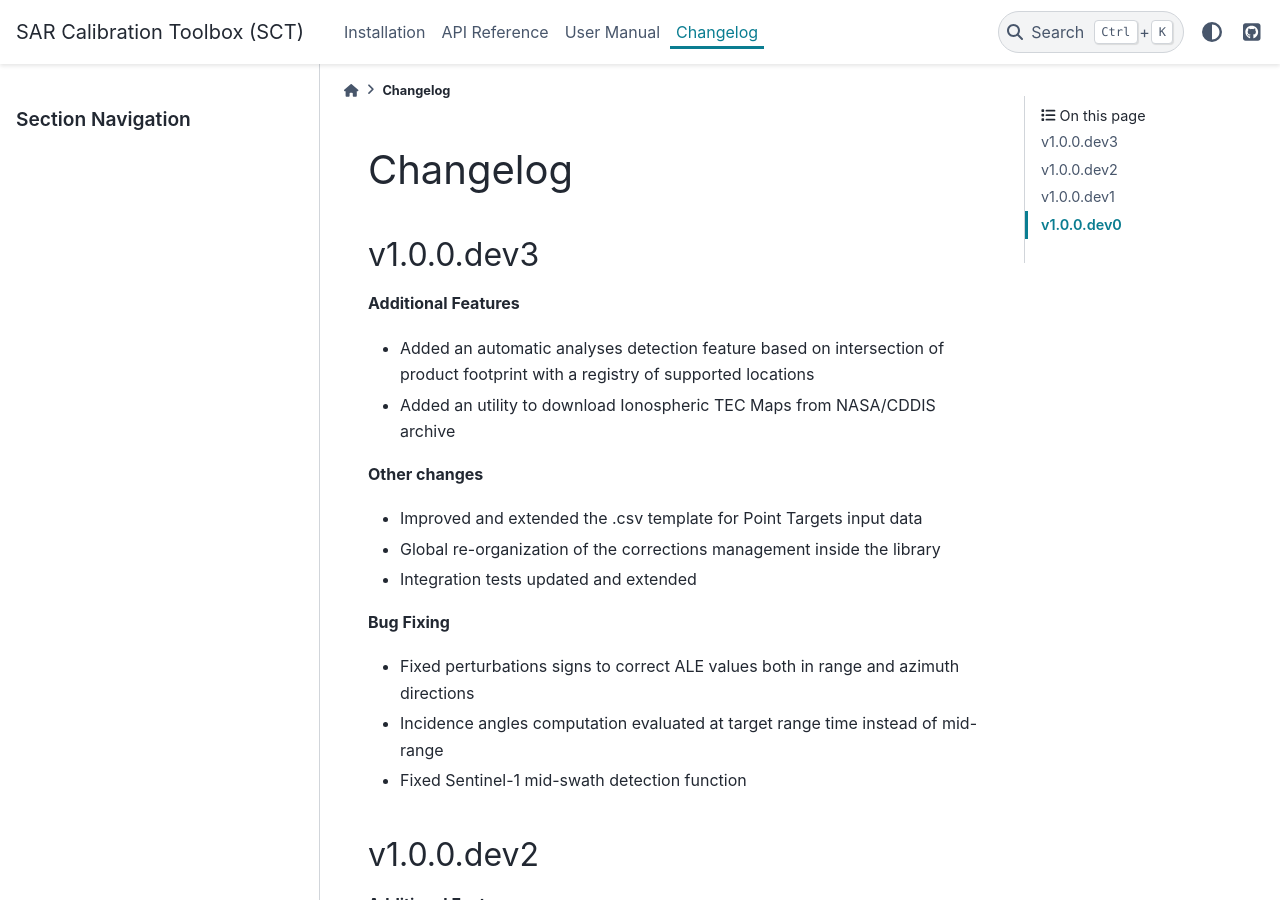
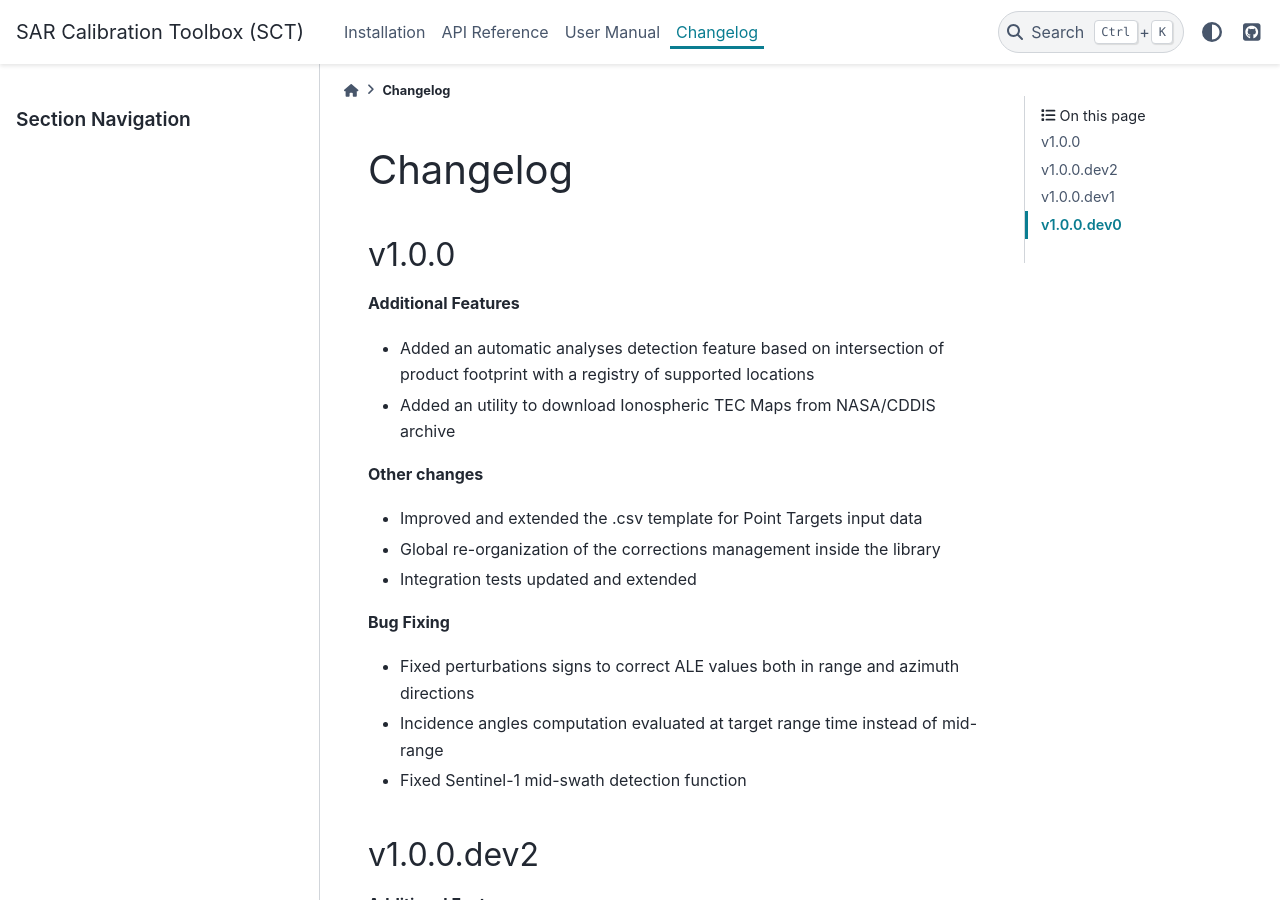
Before and after one commit to aresys-srl/sct, a Sphinx documentation site: the page built from docs/source/changelog.rst, in a window 1280 px wide and 900 px high. Built offline with Sphinx 7.4.7 and the PyData theme 0.15.4, drawn with Linux system fonts in a browser that asks for light colours.

```diff
--- a/docs/source/changelog.rst
+++ b/docs/source/changelog.rst
@@ -1,8 +1,8 @@
 Changelog
 =========
 
-v1.0.0.dev3
------------
+v1.0.0
+------
 
 **Additional Features**
 
--- a/sct/__init__.py
+++ b/sct/__init__.py
@@ -13,4 +13,4 @@ config_schema = res.files(resources).joinpath("configuration_schema.json")
 csv_template = res.files(resources).joinpath("calibration_targets_external_source_template.csv")
 calibration_sites_registry_schema = res.files(resources).joinpath("known_calibration_sites_registry_schema.json")
 
-__version__ = "1.0.0.dev2"
+__version__ = "1.0.0"
```
